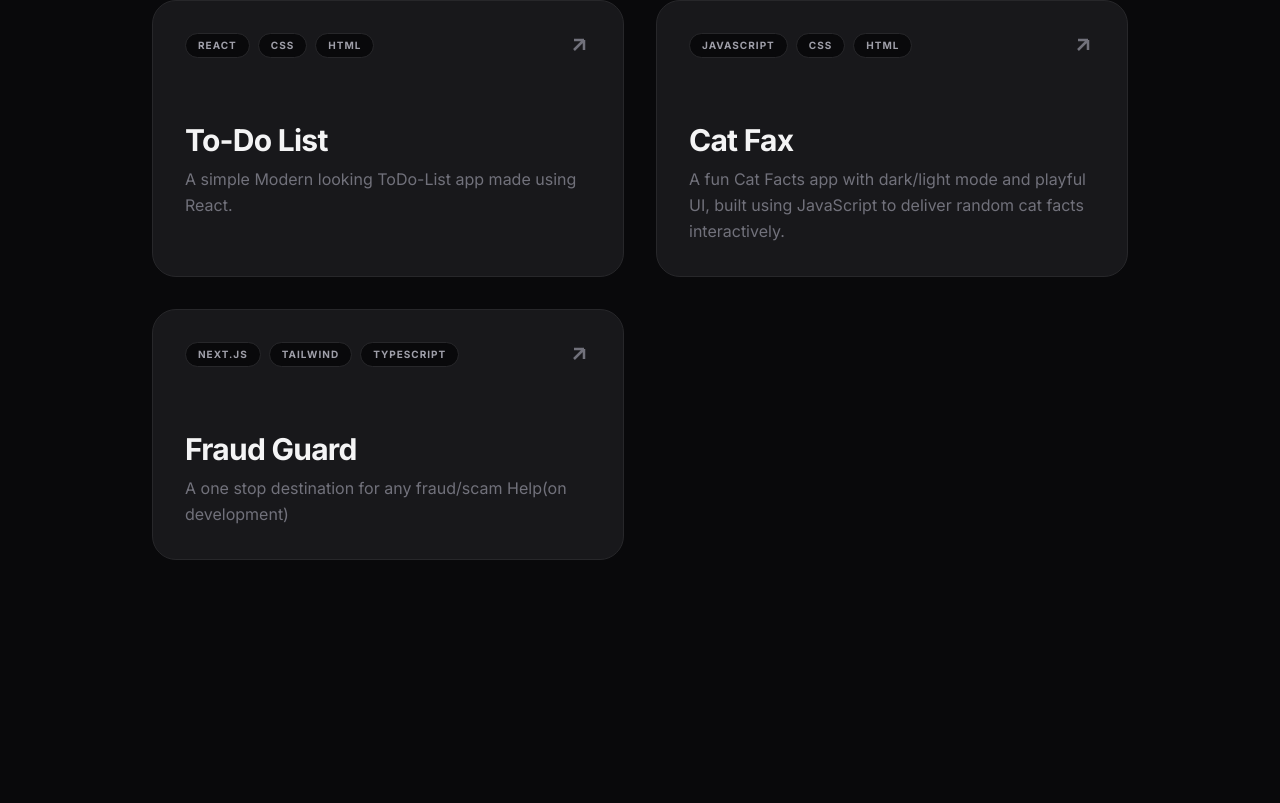
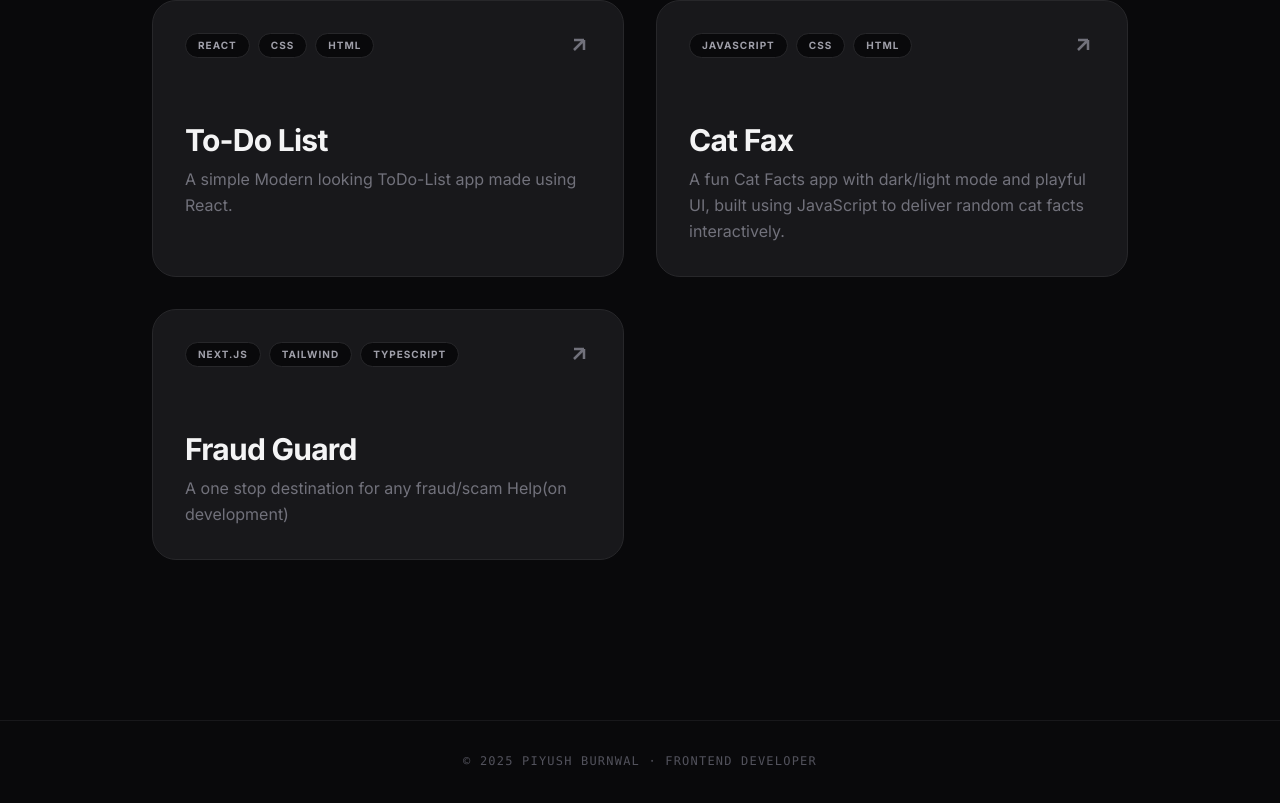
Before and after one commit to piyushbrl69/portfolio, a Next.js app: page / in a window 1280 px wide. Shown: the part 1602-2405 px from the top of the page. Before the commit the page ends 2242 px from the top, so only its background shows below. Built offline with nearby package versions, Linux system fonts and the light colour scheme.

Commit message:
Adder footer and Added title to the webpage

```diff
--- a/app/layout.tsx
+++ b/app/layout.tsx
@@ -2,7 +2,11 @@ import { Inter } from "next/font/google";
 import "./globals.css";
 
 const inter = Inter({ subsets: ["latin"] });
-
+export const metadata = {
+  title: "Piyush Burnwal | Portfolio",
+  description:
+    "My personal portfolio highlighting frontend projects built while learning React and Next.js.",
+};
 export default function RootLayout({
   children,
 }: {
--- a/app/page.tsx
+++ b/app/page.tsx
@@ -96,6 +96,11 @@ export default function Home() {
           </div>
         </section>
       </main>
+      <footer className="mt-20 mb-10 pt-8 border-t border-zinc-900 text-center">
+        <p className="text-xs font-mono text-zinc-600 uppercase tracking-widest">
+          © 2025 Piyush Burnwal · Frontend Developer
+        </p>
+      </footer>
     </div>
   );
 }
```
